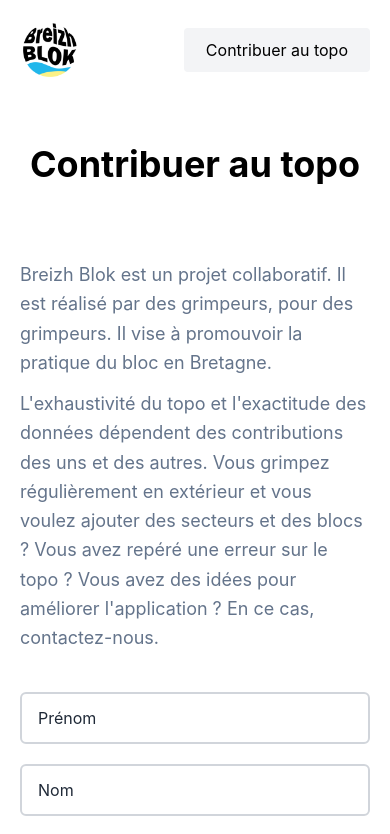
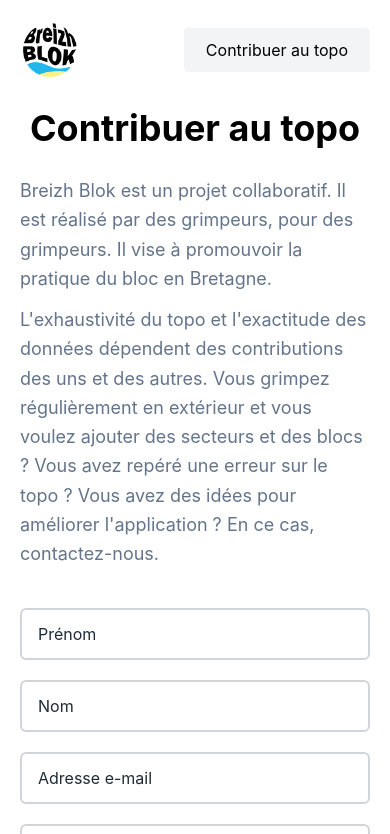
Before and after one commit to jeremyriverain/breizh-blok-landing-page, a Nuxt app: page /contribute in a window 390 px wide. Shown: the top 834 px of the page. Built offline with nearby package versions, Linux system fonts and the light colour scheme.

Commit message:
💄 decrease padding for contact form

```diff
--- a/pages/contribute.vue
+++ b/pages/contribute.vue
@@ -16,13 +16,13 @@ useHead({
 
 <template>
   <LandingContainer>
-    <div class="mt-16 center text-center">
+    <div class="mt-7 lg:mt-16 center text-center">
       <h1 class="text-4xl lg:text-5xl font-bold lg:tracking-tight">
         Contribuer au topo
       </h1>
     </div>
 
-    <div class="grid md:grid-cols-2 gap-10 mx-auto max-w-4xl mt-16">
+    <div class="grid md:grid-cols-2 gap-10 mx-auto max-w-4xl mt-4 lg:mt-16">
       <div>
         <p class="text-lg leading-relaxed text-slate-500 mt-3">
           Breizh Blok est un projet collaboratif. Il est réalisé par des
```
